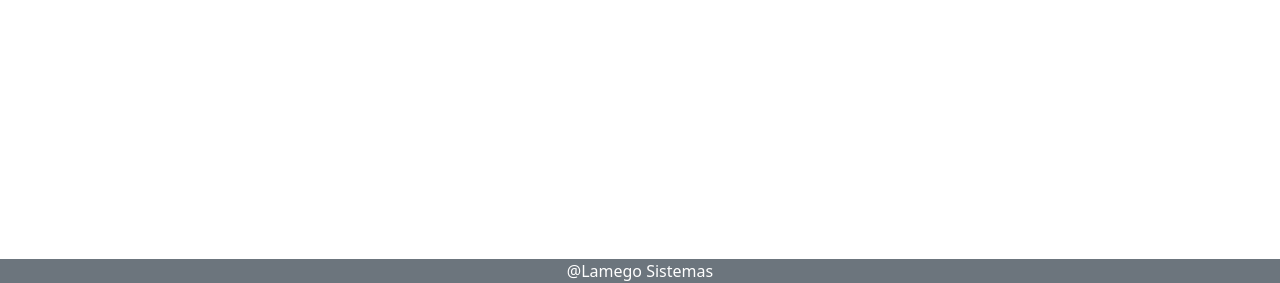
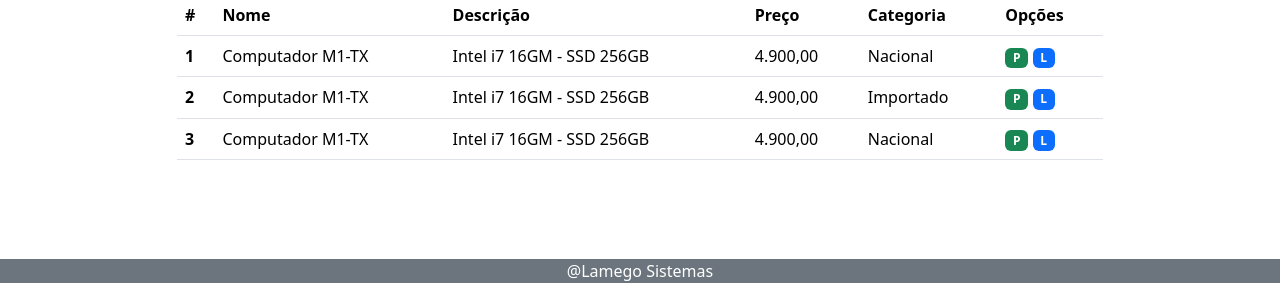
Before and after one commit to filipelamego/bootcamp-devjr-cadastroProdutos, a plain HTML site: page index.html in a window 1280 px wide. Shown: the part 517-800 px from the top of the page. Drawn offline with nearby package versions, Linux system fonts and the light colour scheme.

Commit message:
closes #3 - Interface da Tabela

```diff
--- a/index.html
+++ b/index.html
@@ -38,7 +38,7 @@
                         </div>
 
                         <div class="row mb-3 mt-3">
-                            <label for="inputPrice" class="col-sm-2 col-form-label">Preço:</label>
+                            <label class="col-sm-2 col-form-label">Preço:</label>
                             <div class="col-sm-4">
                                 <input type="text" class="form-control" id="inputPrice">
                             </div>
@@ -85,6 +85,57 @@
             <div class="display-6">
                 Produtos Cadastrados:
             </div>
+            <div class="row">
+                <div class="col-md-10 offset-md-1">
+                    <table class="table">
+                        <thead>
+                            <tr>
+                                <th scope="col">#</th>
+                                <th scope="col">Nome</th>
+                                <th scope="col">Descrição</th>
+                                <th scope="col">Preço</th>
+                                <th scope="col">Categoria</th>
+                                <th scope="col">Opções</th>
+                            </tr>
+                        </thead>
+                        <tbody>
+                            <tr>
+                                <th scope="row">1</th>
+                                <td>Computador M1-TX</td>
+                                <td>Intel i7 16GM - SSD 256GB</td>
+                                <td>4.900,00</td>
+                                <td>Nacional</td>
+                                <td>
+                                    <span class="badge bg-success">P</span>
+                                    <span class="badge bg-primary">L</span>
+                                </td>
+                            </tr>
+                            <tr>
+                                <th scope="row">2</th>
+                                <td>Computador M1-TX</td>
+                                <td>Intel i7 16GM - SSD 256GB</td>
+                                <td>4.900,00</td>
+                                <td>Importado</td>
+                                <td>
+                                    <span class="badge bg-success">P</span>
+                                    <span class="badge bg-primary">L</span>
+                                </td>
+                            </tr>
+                            <tr>
+                                <th scope="row">3</th>
+                                <td>Computador M1-TX</td>
+                                <td>Intel i7 16GM - SSD 256GB</td>
+                                <td>4.900,00</td>
+                                <td>Nacional</td>
+                                <td>
+                                    <span class="badge bg-success">P</span>
+                                    <span class="badge bg-primary">L</span>
+                                </td>
+                            </tr>
+                        </tbody>
+                    </table>
+                </div>
+            </div>
         </section>
     </main>
 
```
